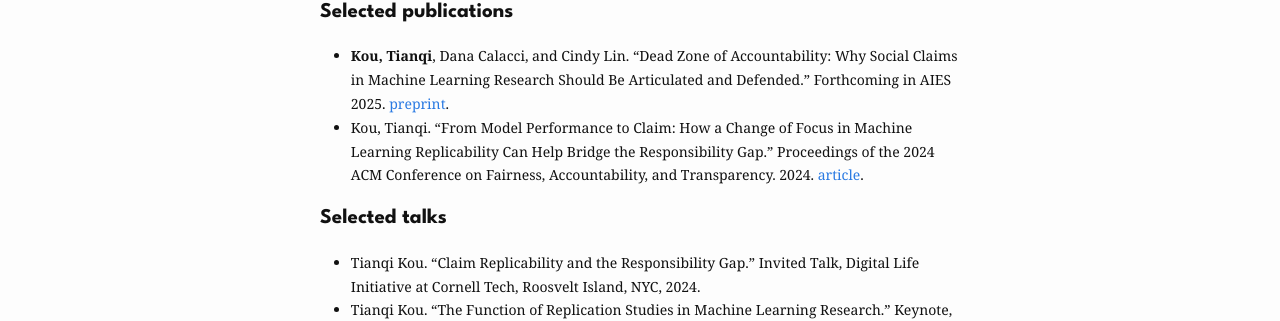
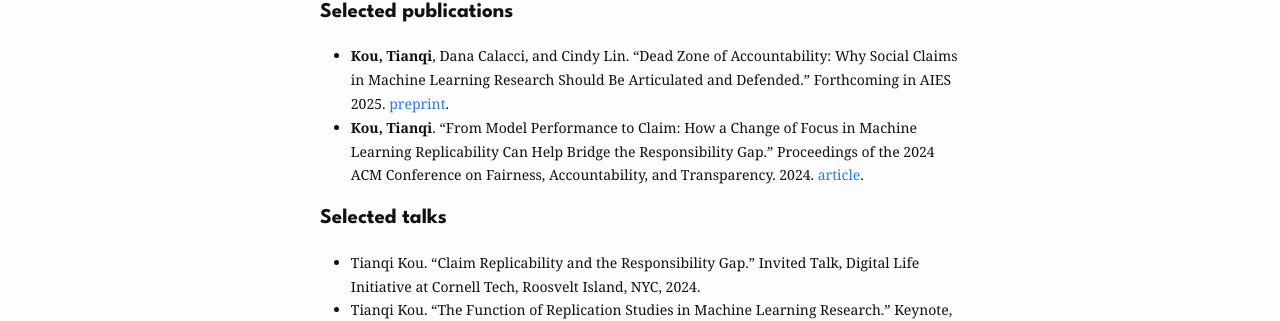
Before and after one commit to koutianqi/koutianqi.github.io, a Jekyll site: the page built from pages/research.markdown, in a window 1280 px wide. Shown: the part 281-602 px from the top of the page. Built offline with Jekyll 4.4.1, drawn with Linux system fonts in a browser that asks for light colours; our own code applies the rules of GitHub Pages for plain Markdown files.

```diff
--- a/pages/research.markdown
+++ b/pages/research.markdown
@@ -7,7 +7,7 @@ This page is only periodically updated
 ## Selected publications
 
 - **Kou, Tianqi**, Dana Calacci, and Cindy Lin. "Dead Zone of Accountability: Why Social Claims in Machine Learning Research Should Be Articulated and Defended." Forthcoming in AIES 2025. [preprint](https://arxiv.org/pdf/2404.13131?).
-- Kou, Tianqi. "From Model Performance to Claim: How a Change of Focus in Machine Learning Replicability Can Help Bridge the Responsibility Gap." Proceedings of the 2024 ACM Conference on Fairness, Accountability, and Transparency. 2024. [article](https://arxiv.org/pdf/2404.13131?).
+- **Kou, Tianqi**. "From Model Performance to Claim: How a Change of Focus in Machine Learning Replicability Can Help Bridge the Responsibility Gap." Proceedings of the 2024 ACM Conference on Fairness, Accountability, and Transparency. 2024. [article](https://arxiv.org/pdf/2404.13131?).
 
 
 ## Selected talks
```
